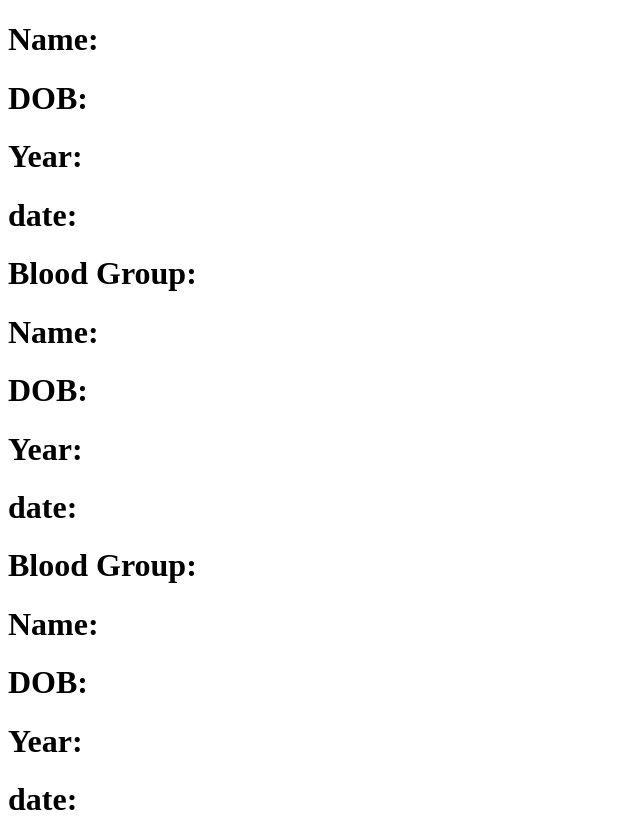
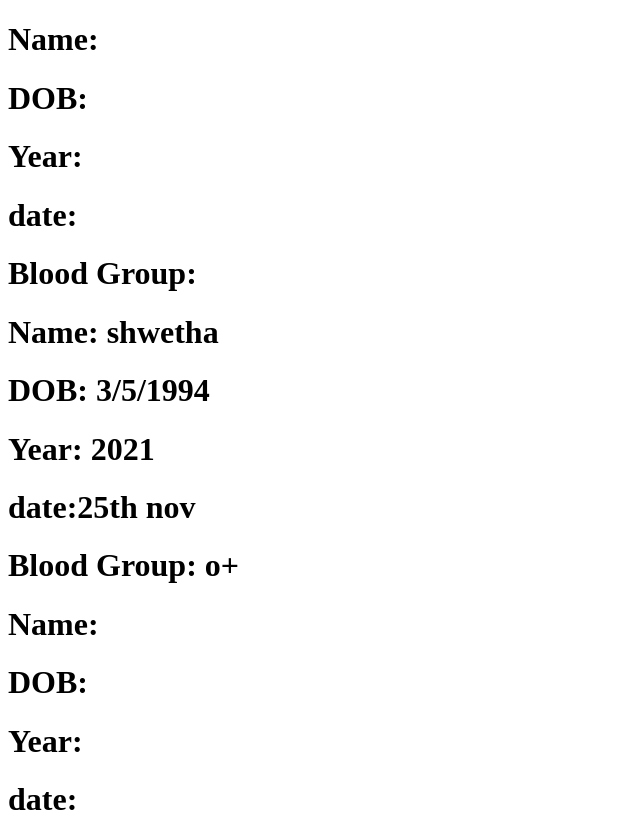
Before and after one commit to hilsondeveloper/GOtech, a plain HTML site: page index.html in a window 1280 px wide. Shown: the top 821 px of the page, without its empty margins (0-640 px from the left). Drawn offline with Linux system fonts and the light colour scheme.

Commit message:
shwetha details added

```diff
--- a/index.html
+++ b/index.html
@@ -14,11 +14,11 @@
 <h1>Blood Group:</h1>
 
 	<!-- Shwetha -->
-<h1>Name:</h1>
-<h1>DOB:</h1>
-<h1>Year:</h1>
-<h1>date:</h1>
-<h1>Blood Group:</h1>
+<h1>Name: shwetha</h1>
+<h1>DOB: 3/5/1994</h1>
+<h1>Year: 2021</h1>
+<h1>date:25th nov</h1>
+<h1>Blood Group: o+</h1>
 
 	<!-- YOGI -->
 <h1>Name:</h1>
```
